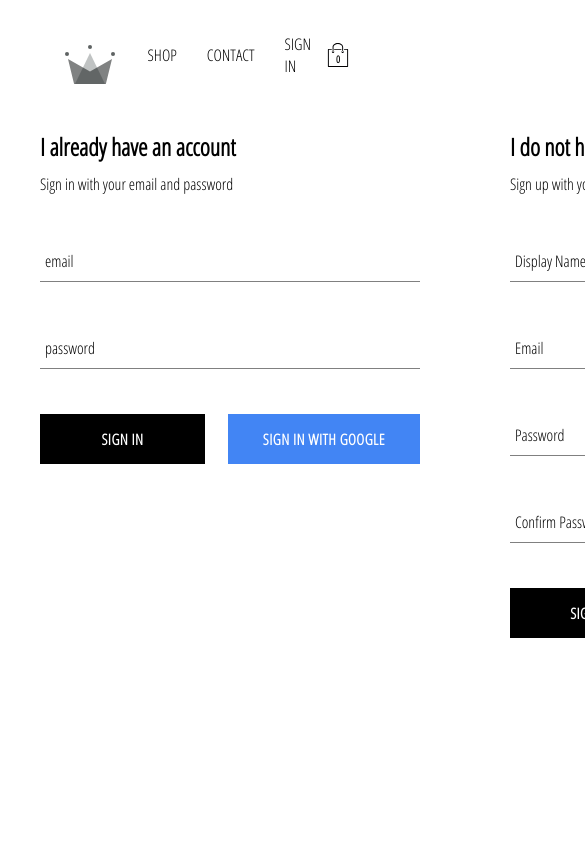
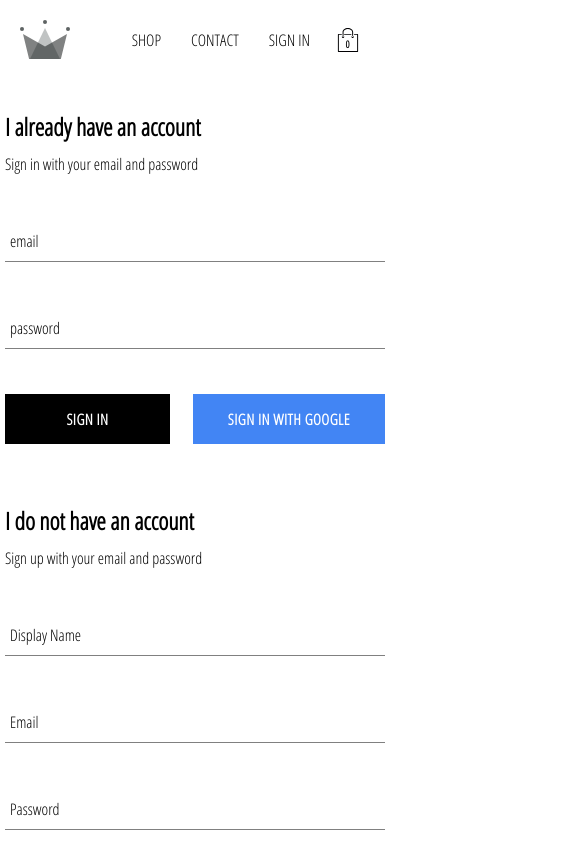
Before and after one commit to david-borja/crown-clothing, a React (Create React App) app in the folder client/: page /signin in a window 390 px wide. Shown: the top 844 px of the page, 585 px wide, since content can reach past the window. Built offline with nearby package versions, Linux system fonts and the light colour scheme; no server answers.

Commit message:
converted the app to be mobile responsive with media queries

```diff
--- a/client/src/App.css
+++ /dev/null
@@ -1,13 +0,0 @@
-body {
-  font-family: 'Open Sans Condensed';
-  padding: 20px 40px;
-}
-
-a {
-  text-decoration: none;
-  color: black
-}
-
-* {
-  box-sizing: border-box;
-}
--- a/client/src/App.js
+++ b/client/src/App.js
@@ -3,14 +3,13 @@ import { Switch, Route, Redirect } from "react-router-dom";
 import { connect } from "react-redux";
 import { createStructuredSelector } from "reselect";
 
-import "./App.css";
-
 import HomePage from "./pages/homepage/homepage.component";
 import ShopPage from "./pages/shop/shop.component";
 import SignInAndSignUpPage from "./pages/sign-in-and-sign-up/sign-in-and-sign-up.component";
 import CheckoutPage from "./pages/checkout/checkout.component";
+import Header from "./components/header/header.component";
 
-import Header from "./components/header/header.component";
+import { GlobalStyle } from "./global.styles";
 
 import { selectCurrentUser } from "./redux/user/user.selectors";
 import { checkUserSession } from "./redux/user/user.actions";
@@ -21,9 +20,9 @@ const App = ({ checkUserSession, currentUser }) => {
   useEffect(() => {
     checkUserSession();
     return () => {
-      console.log('I am unsubscribing when component unmounts');
-      unsubscribeFromAuth()
-    }
+      console.log("I am unsubscribing when component unmounts");
+      unsubscribeFromAuth();
+    };
   }, [checkUserSession]);
 
   // componentDidMount() {
@@ -37,6 +36,7 @@ const App = ({ checkUserSession, currentUser }) => {
 
   return (
     <div>
+      <GlobalStyle />
       <Header />
       <Switch>
         <Route exact path="/" component={HomePage} />
--- a/client/src/components/checkout-item/checkout-item.styles.jsx
+++ b/client/src/components/checkout-item/checkout-item.styles.jsx
@@ -8,6 +8,10 @@ export const CheckoutItemContainer = styled.div`
   padding: 15px 0;
   font-size: 20px;
   align-items: center;
+
+  @media screen and (max-width: 800px) {
+    font-size: 18px;
+  }
 `;
 
 export const ImageContainer = styled.div`
@@ -22,6 +26,10 @@ export const ImageContainer = styled.div`
 
 export const TextContainer = styled.div`
   width: 23%;
+
+  @media screen and (max-width: 800px) {
+    width: 22%;
+  }
 `;
 
 export const QuantityContainer = styled(TextContainer)`
--- a/client/src/components/collection-item/collection-item.styles.jsx
+++ b/client/src/components/collection-item/collection-item.styles.jsx
@@ -19,6 +19,20 @@ export const CollectionItemContainer = styled.div`
       display: flex;
     }
   }
+
+  @media screen and (max-width: 800px) {
+    width: 40vw;
+
+    &:hover {
+      .image {
+        opacity: unset;
+      }
+
+      button {
+        opacity: unset;
+      }
+    }
+  }
 `;
 
 export const CollectionItemButton = styled(CustomButton)`
@@ -27,6 +41,13 @@ export const CollectionItemButton = styled(CustomButton)`
   position: absolute;
   top: 255px;
   display: none;
+
+  @media screen and (max-width: 800px) {
+    display: block;
+    opacity: 0.9;
+    min-width: unset;
+    padding: 0 10px;
+  }
 `;
 
 export const BackgroundImage = styled.div`
--- a/client/src/components/collection-preview/collection.preview.styles.jsx
+++ b/client/src/components/collection-preview/collection.preview.styles.jsx
@@ -4,7 +4,12 @@ export const CollectionPreviewContainer = styled.div`
   display: flex;
   flex-direction: column;
   margin-bottom: 30px;
+
+  @media screen and (max-width: 800px) {
+    align-items: center
+  }
 `;
+
 export const Title = styled.h1`
   font-size: 28px;
   margin-bottom: 25px;
@@ -14,7 +19,14 @@ export const Title = styled.h1`
     color: grey;
   }
 `;
+
 export const PreviewContainer = styled.div`
   display: flex;
   justify-content: space-between;
+
+  @media screen and (max-width: 800px) {
+    display: grid;
+    grid-template-columns: 1fr 1fr;
+    grid-gap: 15px;
+  }
 `;
--- a/client/src/components/header/header.styles.jsx
+++ b/client/src/components/header/header.styles.jsx
@@ -7,12 +7,23 @@ export const HeaderContainer = styled.div`
   display: flex;
   justify-content: space-between;
   margin-bottom: 25px;
+
+  @media screen and (max-width: 800px) {
+    height: 60px;
+    padding: 10px;
+    margin-bottom: 20px;
+  }
 `;
 
 export const LogoContainer = styled(Link)`
   height: 100%;
   width: 70px;
   padding: 25px;
+
+  @media screen and (max-width: 800px) {
+    width: 50px;
+    padding: 0;
+  }
 `;
 
 export const OptionsContainer = styled.div`
@@ -21,6 +32,10 @@ export const OptionsContainer = styled.div`
   display: flex;
   align-items: center;
   justify-content: flex-end;
+
+  @media screen and (max-width: 800px) {
+    width: 80%;
+  }
 `;
 
 export const OptionLink = styled(Link)`
--- a/client/src/components/menu-item/menu-item.styles.jsx
+++ b/client/src/components/menu-item/menu-item.styles.jsx
@@ -30,6 +30,10 @@ export const MenuItemContainer = styled.div`
 
   &:last-child {
     margin-left: 7.5px;
+  }
+
+  @media screen and (max-width: 800px) {
+    height: 200px;
   }
 `;
 
--- /dev/null
+++ b/client/src/global.styles.js
@@ -0,0 +1,21 @@
+import { createGlobalStyle } from "styled-components";
+
+export const GlobalStyle = createGlobalStyle`
+body {
+  font-family: 'Open Sans Condensed';
+  padding: 20px 40px;
+
+  @media screen and (max-width: 800px) {
+    padding: 10px;
+  }
+}
+
+a {
+  text-decoration: none;
+  color: black
+}
+
+* {
+  box-sizing: border-box;
+}
+`;
--- a/client/src/pages/checkout/checkout.styles.jsx
+++ b/client/src/pages/checkout/checkout.styles.jsx
@@ -1,4 +1,4 @@
-import styled from 'styled-components';
+import styled from "styled-components";
 import StripeCheckoutButton from "../../components/stripe-button/stripe-button.component";
 
 export const CheckOutPageContainer = styled.div`
@@ -12,6 +12,10 @@ export const CheckOutPageContainer = styled.div`
   button {
     margin-left: auto;
     margin-top: 50px;
+  }
+
+  @media screen and (max-width: 800px) {
+    width: 90%;
   }
 `;
 
@@ -29,6 +33,13 @@ export const HeaderBlockContainer = styled.div`
 
   &:last-child {
     width: 8%;
+  }
+
+  @media screen and (max-width: 800px) {
+    width: 22%;
+    &:last-child {
+      width: 12%;
+    }
   }
 `;
 
--- a/client/src/pages/collection/collection.styles.jsx
+++ b/client/src/pages/collection/collection.styles.jsx
@@ -3,6 +3,7 @@ import styled from "styled-components";
 export const CollectionPageContainer = styled.div`
   display: flex;
   flex-direction: column;
+  align-items: center;
 `;
 
 export const Title = styled.h2`
@@ -18,4 +19,9 @@ export const ItemsContainer = styled.div`
   & > div {
     margin-bottom: 30px;
   }
+
+  @media screen and (max-width: 800px) {
+    grid-template-columns: 1fr 1fr;
+    grid-gap: 15px;
+  }
 `;
--- a/client/src/pages/sign-in-and-sign-up/sign-in-and-sign-up.styles.jsx
+++ b/client/src/pages/sign-in-and-sign-up/sign-in-and-sign-up.styles.jsx
@@ -1,8 +1,18 @@
-import styled from 'styled-components';
+import styled from "styled-components";
 
 export const SignInAndSignUpContainer = styled.div`
   width: 850px;
   display: flex;
   justify-content: space-between;
   margin: 30px auto;
+
+  @media screen and (max-width: 800px) {
+    flex-direction: column;
+    width: unset;
+    align-items: center;
+
+    > *:first-child {
+      margin-bottom: 50px;
+    }
+  }
 `;
```
